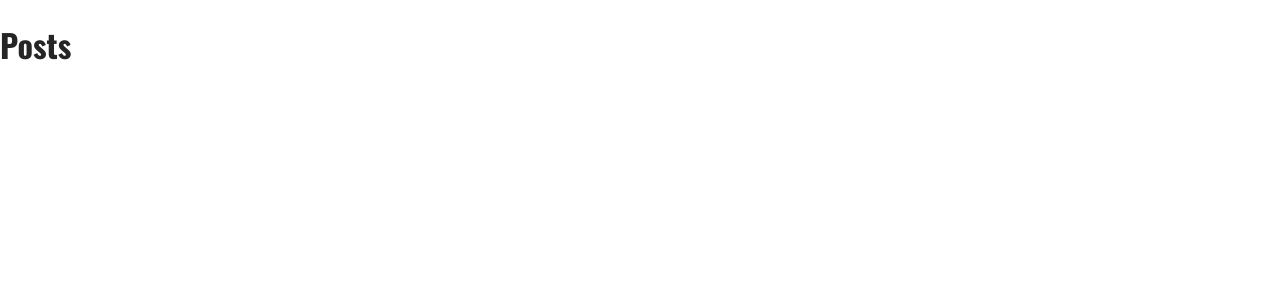
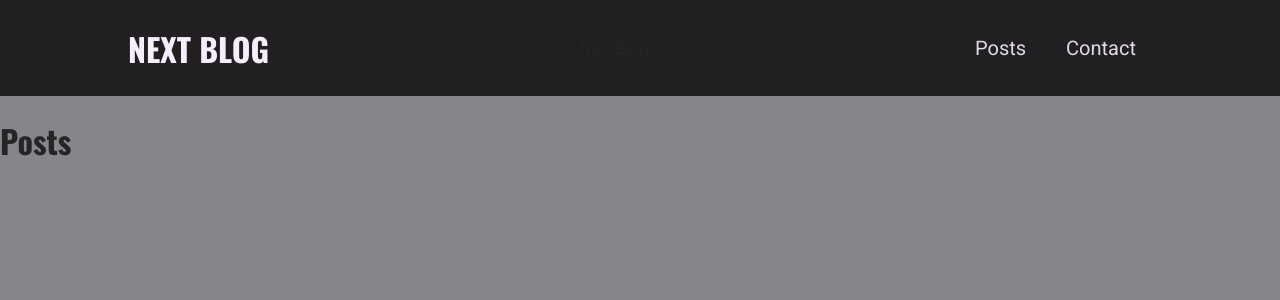
Before and after one commit to manoj-bold/nextjs-blog, a Next.js app: page /posts in a window 1280 px wide. Shown: the top 300 px of the page. Built offline with nearby package versions, Linux system fonts and the light colour scheme.

Commit message:
Add Layout & Navigation

```diff
--- /dev/null
+++ b/components/layout/index.js
@@ -0,0 +1,10 @@
+import MainNavigation from "./main-navigation";
+
+export default function Layout({ children }) {
+  return (
+    <>
+      <MainNavigation />
+      <main>{children}</main>
+    </>
+  );
+}
--- /dev/null
+++ b/components/layout/logo.js
@@ -0,0 +1,5 @@
+import classes from "./logo.module.css";
+
+export default function Logo() {
+  return <div className={classes.logo}>Next Blog</div>;
+}
--- /dev/null
+++ b/components/layout/logo.module.css
@@ -0,0 +1,13 @@
+.logo {
+  text-transform: uppercase;
+  font-size: var(--size-5);
+  font-weight: bold;
+  font-family: 'Oswald', sans-serif;
+  color: var(--color-grey-50);
+}
+
+@media (min-width: 768px) {
+  .logo {
+    font-size: var(--size-8);
+  }
+}
--- /dev/null
+++ b/components/layout/main-navigation.js
@@ -0,0 +1,25 @@
+import Logo from "./logo";
+import classes from "./main-navigation.module.css";
+
+import Link from "next/link";
+
+export default function MainNavigation() {
+  return (
+    <header className={classes.header}>
+      <Link href="/">
+        <Logo />
+      </Link>
+      <div className={classes.logo}>Next Blog</div>
+      <nav>
+        <ul>
+          <li>
+            <Link href="/posts">Posts</Link>
+          </li>
+          <li>
+            <Link href="/contact">Contact</Link>
+          </li>
+        </ul>
+      </nav>
+    </header>
+  );
+}
--- /dev/null
+++ b/components/layout/main-navigation.module.css
@@ -0,0 +1,42 @@
+.header {
+  width: 100%;
+  height: 6rem;
+  background-color: var(--color-grey-900);
+  display: flex;
+  justify-content: space-between;
+  align-items: center;
+  padding: 0 10%;
+}
+
+.header ul {
+  list-style: none;
+  display: flex;
+  align-items: baseline;
+  margin: 0;
+  padding: 0;
+}
+
+.header li {
+  margin: 0 var(--size-4);
+}
+
+.header a {
+  color: var(--color-grey-100);
+  font-size: var(--size-4);
+}
+
+.header a:hover,
+.header a:active,
+.header a.active {
+  color: var(--color-grey-200);
+}
+
+@media (min-width: 768px) {
+  .header ul {
+    gap: 0.5rem;
+  }
+
+  .header a {
+    font-size: var(--size-5);
+  }
+}
--- a/pages/_app.js
+++ b/pages/_app.js
@@ -1,7 +1,12 @@
-import '../styles/globals.css'
+import "../styles/globals.css";
+import Layout from "../components/layout";
 
 function MyApp({ Component, pageProps }) {
-  return <Component {...pageProps} />
+  return (
+    <Layout>
+      <Component {...pageProps} />
+    </Layout>
+  );
 }
 
-export default MyApp
+export default MyApp;
--- a/styles/globals.css
+++ b/styles/globals.css
@@ -43,7 +43,7 @@
   --size-40: 10rem;
 
   margin: 0;
-  /* background-color: var(--color-grey-500); */
+  background-color: var(--color-grey-500);
   color: #252525;
   font-family: "Roboto", sans-serif;
 }
```
